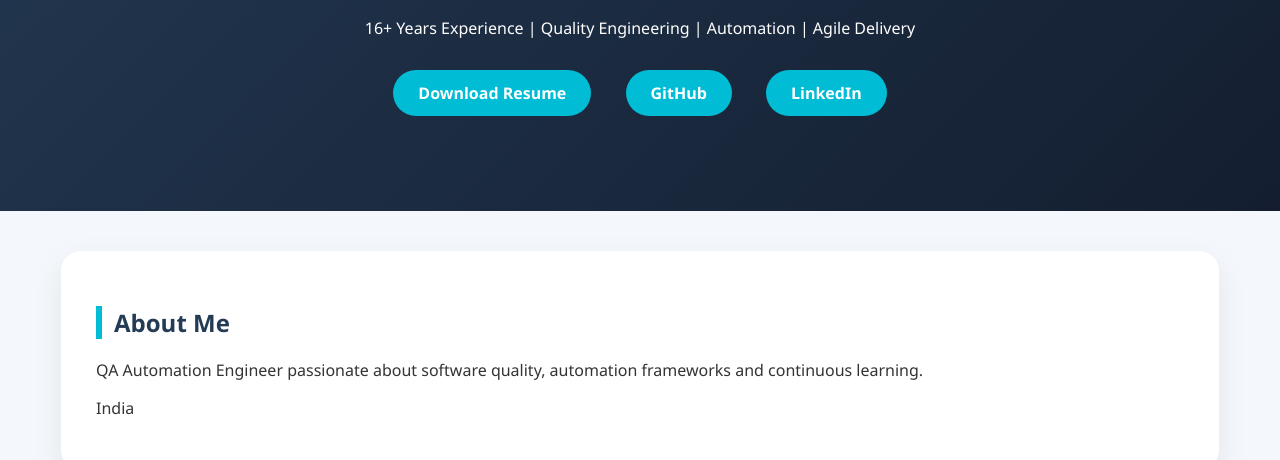
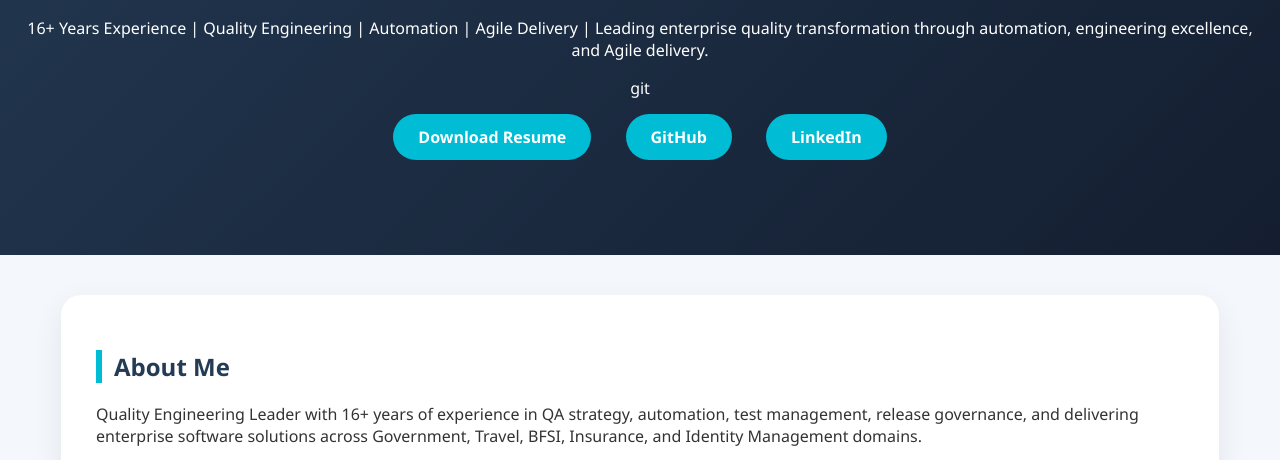
Before and after one commit to neehagarg/portfolio-website, a plain HTML site: page index.html in a window 1280 px wide. Shown: the part 490-950 px from the top of the page. Drawn offline with Linux system fonts and the light colour scheme.

Commit message:
Update professional about section

```diff
--- a/data/achievements.json
+++ b/data/achievements.json
@@ -4,5 +4,6 @@
   "Led cross-functional teams across QA, Development, DevOps, Business Analysis and UAT.",
   "Built automation frameworks using Selenium, Playwright, Java, REST Assured, Jenkins and CI/CD.",
   "Delivered quality engineering solutions across Government, Travel, BFSI, Insurance and Identity Management domains.",
-  "Collaborated with global clients and stakeholders during 4 years of onsite USA experience."
+  "Collaborated with global clients and stakeholders during 4 years of onsite USA experience.",
+  "🏆 MOSIP Pillar Award - Recognized for contribution to the Uganda National Identity & Civil Registry Platform quality engineering initiatives."
 ]
--- a/index.html
+++ b/index.html
@@ -52,9 +52,9 @@
         16+ Years Experience |
         Quality Engineering |
         Automation |
-        Agile Delivery
-    </p>
-
+        Agile Delivery |
+        Leading enterprise quality transformation through automation, engineering excellence, and Agile delivery.
+    </p>git
 
     <div class="hero-buttons">
 
@@ -83,12 +83,11 @@
         <h2>About Me</h2>
 
         <p id="summary">
-            QA Automation Engineer passionate about software quality,
-            automation frameworks and continuous learning.
+           Quality Engineering Leader with 16+ years of experience in QA strategy, automation, test management, release governance, and delivering enterprise software solutions across Government, Travel, BFSI, Insurance, and Identity Management domains.
         </p>
 
         <p id="location">
-            India
+            Pune, Maharashtra, India
         </p>
 
     </section>
```
